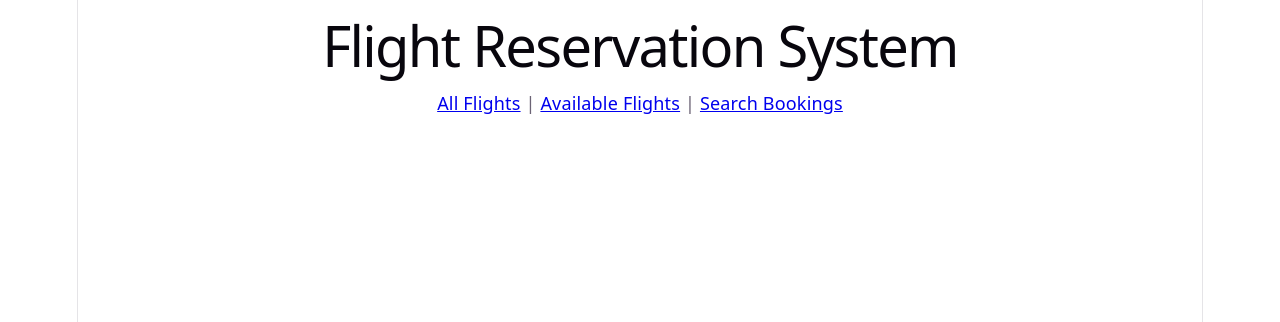
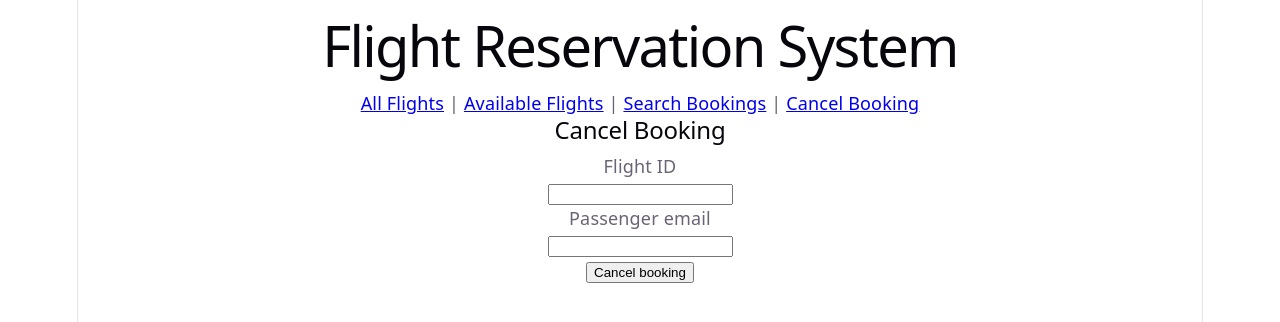
Before and after one commit to ornella28/FlightBooking_API-project-test3, a React (Vite) app in the folder frontend/: page /cancel-booking in a window 1280 px wide. Shown: the top 322 px of the page. Built offline with nearby package versions, Linux system fonts and the light colour scheme.

Commit message:
correction of errors when displaying

```diff
--- a/frontend/src/App.tsx
+++ b/frontend/src/App.tsx
@@ -4,6 +4,7 @@ import FlightsPage from "./pages/FlightsPages.tsx";
 import AvailableFlightsPage from "./pages/AvailableFlightsPage.tsx";
 import BookFlightPage from "./pages/BookFlightPage.tsx";
 import BookingsPage from "./pages/BookingsPage.tsx";
+import CancelBookingPage from "./pages/CancelBookingPage.tsx";
 
 function App() {
   return (
@@ -17,6 +18,7 @@ function App() {
           <Route path="/available-flights" element={<AvailableFlightsPage />} />
             <Route path="/book-flight/:flightId" element={<BookFlightPage />} />
             <Route path="/bookings" element={<BookingsPage />} />
+            <Route path="/cancel-booking" element={<CancelBookingPage />} />
         </Routes>
       </BrowserRouter>
   );
--- a/frontend/src/components/Navbar.tsx
+++ b/frontend/src/components/Navbar.tsx
@@ -5,7 +5,8 @@ function Navbar() {
         <nav>
             <Link to="/">All Flights</Link> |{" "}
             <Link to="/available-flights">Available Flights</Link> |{" "}
-            <Link to="/bookings">Search Bookings</Link>
+            <Link to="/bookings">Search Bookings</Link> |{" "}
+            <Link to="/cancel-booking">Cancel Booking</Link>
         </nav>
     );
 }
--- a/frontend/src/pages/AvailableFlightsPage.tsx
+++ b/frontend/src/pages/AvailableFlightsPage.tsx
@@ -38,13 +38,14 @@ function AvailableFlightsPage() {
 
             {flights.map((flight) => (
                 <div key={flight.id}>
-                    <h3>
-                        {flight.origin} → {flight.destination}
-                    </h3>
+                    <h3>{flight.destination}</h3>
+
                     <p>Flight number: {flight.flightNumber}</p>
                     <p>Departure: {flight.departureTime}</p>
                     <p>Arrival: {flight.arrivalTime}</p>
-                    <p>Available seats: {flight.availableSeats}</p>
+                    <p>Price: {flight.price}</p>
+                    <p>Status: {flight.status}</p>
+
                     <Link to={`/book-flight/${flight.id}`}>
                         <button>Book this flight</button>
                     </Link>
--- /dev/null
+++ b/frontend/src/pages/CancelBookingPage.tsx
@@ -0,0 +1,66 @@
+import { useState } from "react";
+
+function CancelBookingPage() {
+    const [flightId, setFlightId] = useState("");
+    const [passengerEmail, setPassengerEmail] = useState("");
+    const [message, setMessage] = useState("");
+
+    function handleCancel(event: React.FormEvent) {
+        event.preventDefault();
+
+        fetch(
+            `http://localhost:8080/api/flights/${flightId}/cancel?email=${passengerEmail}`,
+            {
+                method: "DELETE",
+            }
+        )
+            .then((response) => {
+                if (!response.ok) {
+                    throw new Error("Cancel failed");
+                }
+
+                setMessage("Booking cancelled successfully!");
+                setFlightId("");
+                setPassengerEmail("");
+            })
+            .catch(() => {
+                setMessage("Something went wrong. Booking was not cancelled.");
+            });
+    }
+
+    return (
+        <div>
+            <h2>Cancel Booking</h2>
+
+            <form onSubmit={handleCancel}>
+                <div>
+                    <label>Flight ID</label>
+                    <br />
+                    <input
+                        type="number"
+                        value={flightId}
+                        onChange={(event) => setFlightId(event.target.value)}
+                        required
+                    />
+                </div>
+
+                <div>
+                    <label>Passenger email</label>
+                    <br />
+                    <input
+                        type="email"
+                        value={passengerEmail}
+                        onChange={(event) => setPassengerEmail(event.target.value)}
+                        required
+                    />
+                </div>
+
+                <button type="submit">Cancel booking</button>
+            </form>
+
+            {message && <p>{message}</p>}
+        </div>
+    );
+}
+
+export default CancelBookingPage;
--- a/frontend/src/pages/FlightsPages.tsx
+++ b/frontend/src/pages/FlightsPages.tsx
@@ -40,12 +40,14 @@ function FlightsPage() {
             {flights.map((flight) => (
                 <div key={flight.id}>
                     <h3>
-                        {flight.origin} → {flight.destination}
+                        {flight.destination}
                     </h3>
                     <p>Flight number: {flight.flightNumber}</p>
+                    <p>Destination: {flight.destination}</p>
                     <p>Departure: {flight.departureTime}</p>
                     <p>Arrival: {flight.arrivalTime}</p>
-                    <p>Available seats: {flight.availableSeats}</p>
+                    <p>Price: {flight.price}</p>
+                    <p>Status: {flight.status}</p>
                 </div>
             ))}
         </div>
--- a/frontend/src/types.ts
+++ b/frontend/src/types.ts
@@ -1,9 +1,9 @@
 export type Flight = {
     id: number;
     flightNumber: string;
-    origin: string;
     destination: string;
     departureTime: string;
     arrivalTime: string;
-    availableSeats: number;
+    price: number;
+    status: string;
 };
```
